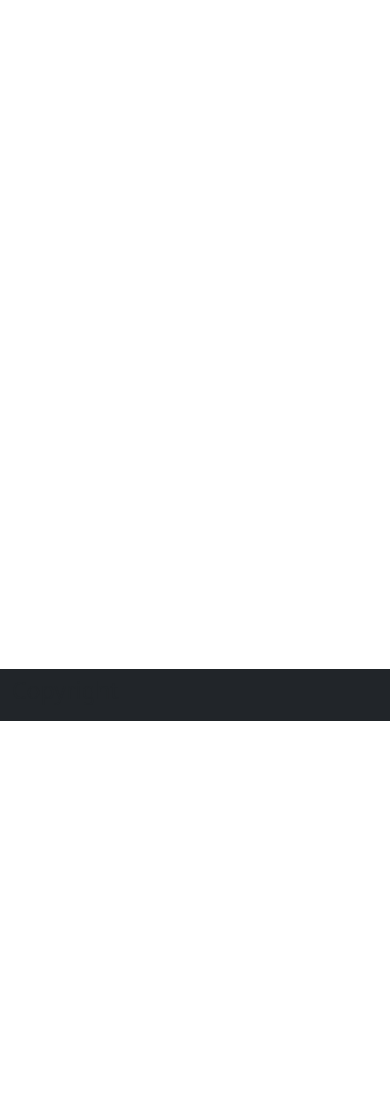
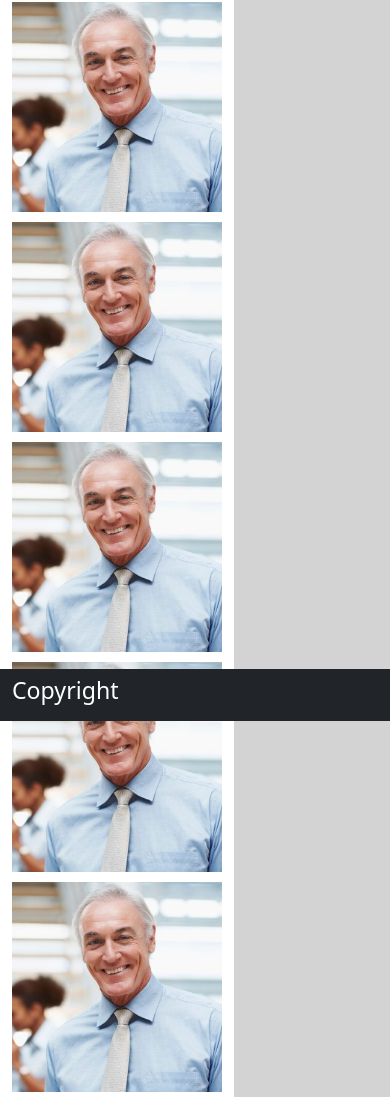
Before and after one commit to chall8001/Portfolio-site, a plain HTML site: page portfolio.html in a window 390 px wide. Shown: the part 123-1220 px from the top of the page. Before the commit the page ends 844 px from the top, so only its background shows below. Drawn offline with nearby package versions, Linux system fonts and the light colour scheme.

Commit message:
added content to portfolio section

```diff
--- a/portfolio.html
+++ b/portfolio.html
@@ -4,6 +4,7 @@
     <meta charset="UTF-8">
     <meta name="viewport" content="width=device-width, initial-scale=1.0">
     <link href="https://cdn.jsdelivr.net/npm/bootstrap@5.0.0-beta1/dist/css/bootstrap.min.css" rel="stylesheet" integrity="sha384-giJF6kkoqNQ00vy+HMDP7azOuL0xtbfIcaT9wjKHr8RbDVddVHyTfAAsrekwKmP1" crossorigin="anonymous">
+    <link rel="stylesheet" href="style.css">
     <title>Document</title>
 </head>
 <body>
@@ -25,11 +26,45 @@
             <li class="nav-item">
               <a class="nav-link active" href="portfolio.html">Portfolio</a>
             </li>
-
           </ul>
         </div>
       </div>
     </nav>
+<!-- section of pictures -->
+    <section>
+      <h1 class="contact-header">Portfolio</h1>
+      <div class="container">
+        <div class="row">
+          <div class="col-sm-12"></div>
+          <img src="agent-3-350x350.jpg" class="img-fluid">
+          </div>
+        </div>
+        <div class="container">
+          <div class="row">
+            <div class="col-sm-12"></div>
+            <img src="agent-3-350x350.jpg" class="img-fluid">
+            </div>
+          </div>
+        <div class="container">
+            <div class="row">
+              <div class="col-sm-12"></div>
+              <img src="agent-3-350x350.jpg" class="img-fluid">
+              </div>
+            </div>
+            <div class="container">
+              <div class="row">
+                <div class="col-sm-12"></div>
+                <img src="agent-3-350x350.jpg" class="img-fluid">
+                </div>
+              </div>
+              <div class="container">
+                <div class="row">
+                  <div class="col-sm-12"></div>
+                  <img src="agent-3-350x350.jpg" class="img-fluid">
+                  </div>
+                </div>
+      </div>
+    </section>
 
       <!-- footer -->
       <nav class="navbar fixed-bottom navbar-dark bg-dark">
--- a/style.css
+++ b/style.css
@@ -17,10 +17,21 @@ body {
   padding-bottom: 3px;
 }
 
+img {
+  margin-top: 10px;
+  margin-bottom: 10px;
+}
+
 main {
   margin-left: 20%;
   margin-right: 20%;
-  float-left;
+  background-color: white;
+  margin-top: 10%;
+}
+
+section {
+  margin-top: 10%;
+  background-color: white;
 }
 
 .copywright {
```
Also changed, not shown: index.html (+6 -4 lines), agent-3-350x350.jpg (added), 1 other file.
